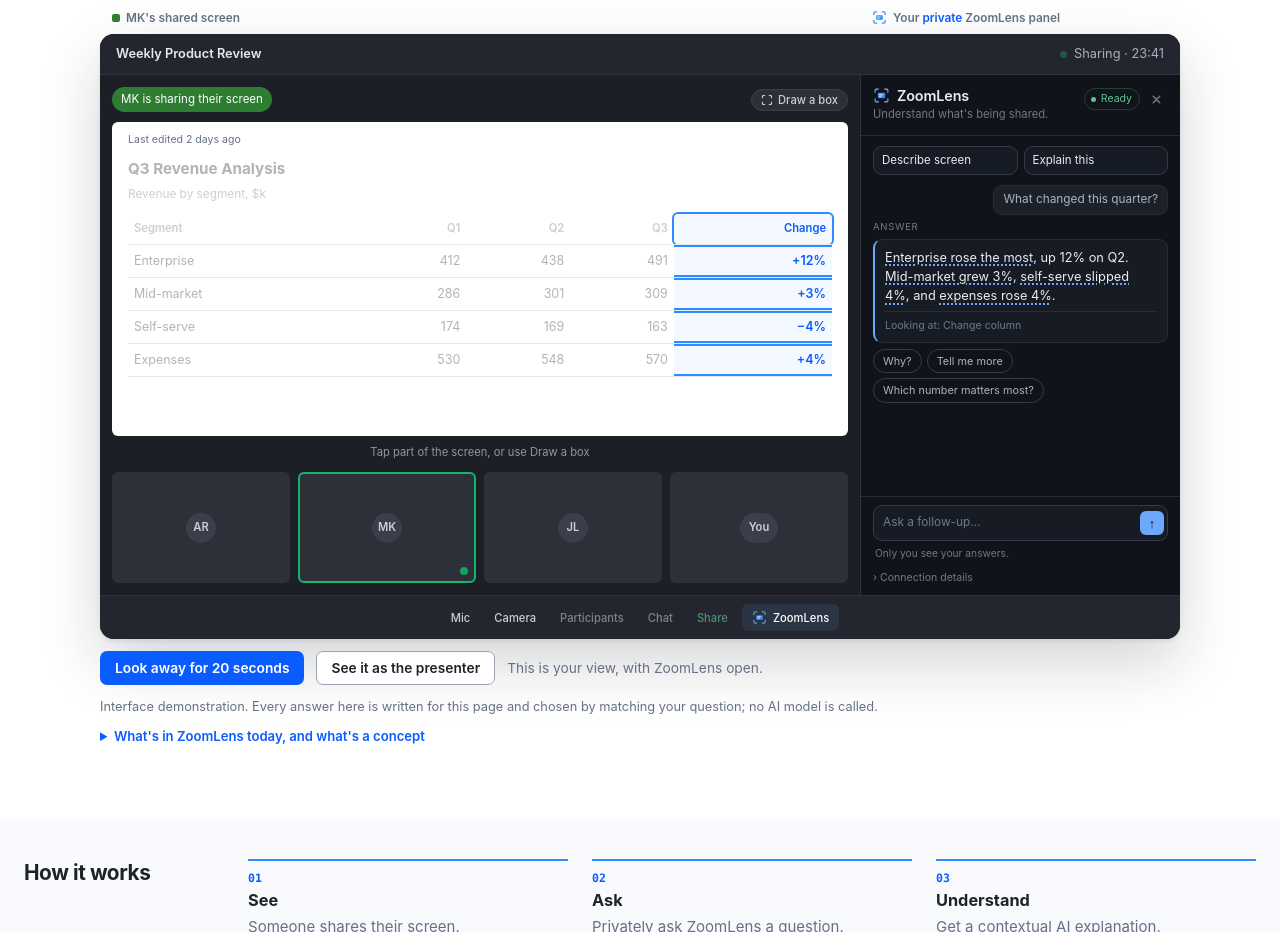
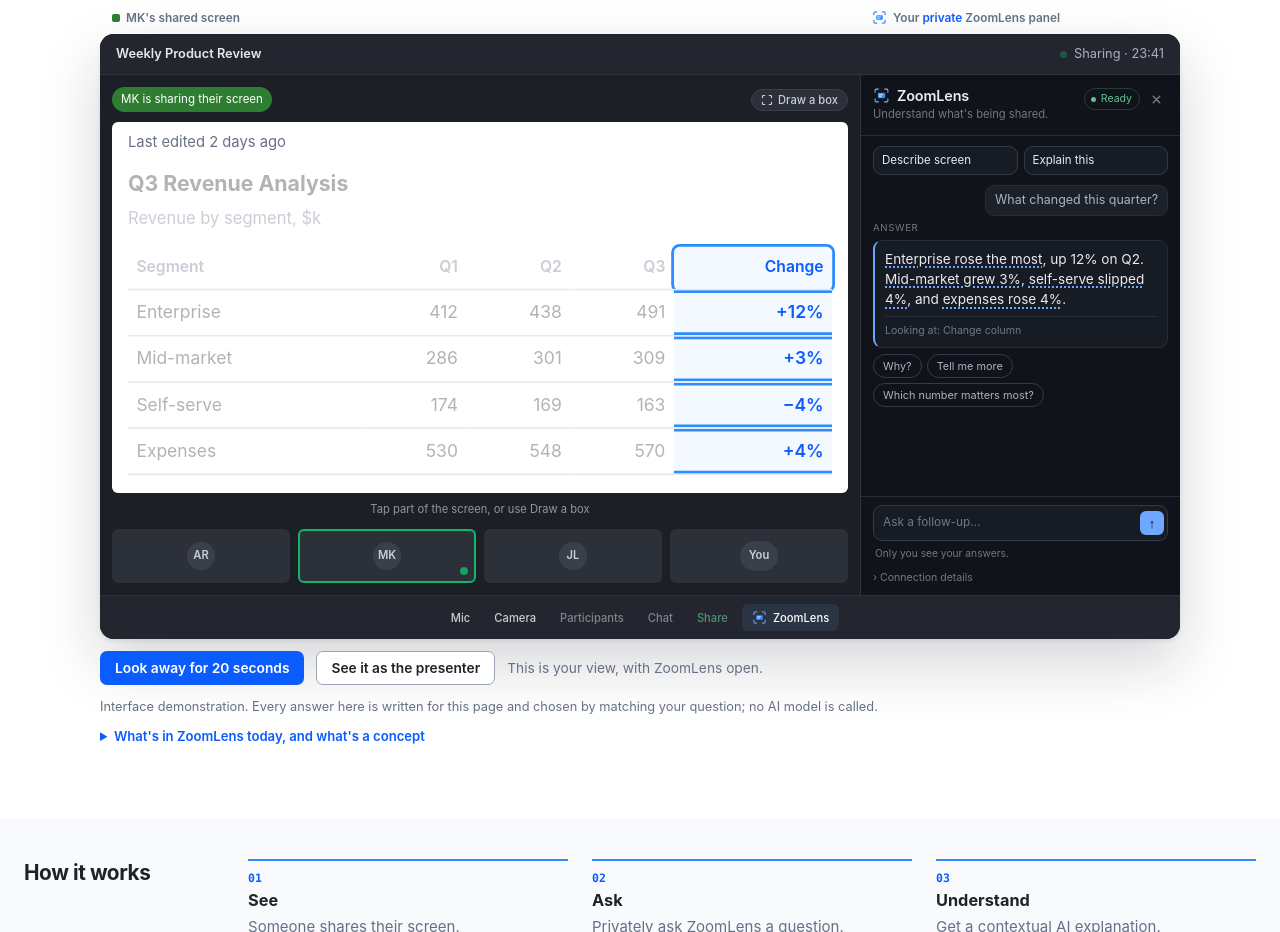
Before and after one commit to richithareddyy/ZoomLens, a website: page site/index.html in a window 1280 px wide. Shown: the part 908-1840 px from the top of the page. Drawn offline with Linux system fonts and the light colour scheme.

Commit message:
Let the shared screen fill the demo meeting
The shared content scales up to the space it has, as a real screen share
would, and never shrinks below normal size. Participant tiles become a
slim strip, and answers read a little larger on wide screens.

```diff
--- a/site/app.js
+++ b/site/app.js
@@ -589,10 +589,35 @@
 
 function renderScreen() {
   screenEl.classList.remove("focusing", "pointing", "changed");
-  screenEl.innerHTML = statusBar() + view().html();   // authored here, never user input
+  // authored here, never user input
+  screenEl.innerHTML = `<div class="screen-inner">${statusBar()}${view().html()}</div>`;
   markNew();
+  fitScreen();
   if (state.scene === "slides") placeCursor();
   setHint(null);
+}
+
+// A shared screen fills the space it is given, as it would in Zoom: the
+// content is scaled up as far as it fits, and never below its normal size.
+function fitScreen() {
+  const inner = screenEl.querySelector(".screen-inner");
+  if (!inner) return;
+  const cs = getComputedStyle(screenEl);
+  const w = screenEl.clientWidth - parseFloat(cs.paddingLeft) - parseFloat(cs.paddingRight);
+  const h = screenEl.clientHeight - parseFloat(cs.paddingTop) - parseFloat(cs.paddingBottom);
+  let scale = 1;
+  for (let s = Math.min(1.4, w / 360); s > 1; s -= 0.05) {
+    screenEl.style.setProperty("--s", s.toFixed(2));
+    if (inner.offsetHeight * s <= h) { scale = s; break; }
+  }
+  screenEl.style.setProperty("--s", scale.toFixed(2));
+}
+if ("ResizeObserver" in window) {
+  let fitFrame = 0;
+  new ResizeObserver(() => {
+    cancelAnimationFrame(fitFrame);
+    fitFrame = requestAnimationFrame(fitScreen);
+  }).observe(screenEl);
 }
 
 function statusBar() {
--- a/site/styles.css
+++ b/site/styles.css
@@ -503,7 +503,7 @@
   transition: left .9s cubic-bezier(.3,.7,.2,1), top .9s cubic-bezier(.3,.7,.2,1);
 }
 .presenter-cursor span { font: 600 0.58rem var(--font); color: #fff; background: #2E7D32; padding: 1px 5px; border-radius: 4px; margin-top: 10px; }
-.screen.changed > :not(.presenter-cursor):not(.focus-box) { animation: slidein .45s ease-out; }
+.screen.changed .screen-inner > * { animation: slidein .45s ease-out; }
 @keyframes slidein { from { opacity: 0; transform: translateX(10px) } to { opacity: 1; transform: none } }
 .zl-pill[data-kind="info"] { color: var(--zl-accent); border-color: #2b4064; }
 .zl-pill[data-kind="info"] .dot { background: var(--zl-accent); animation: breathe 1s ease-in-out 3; }
@@ -928,6 +928,17 @@
   .hb-focus, .hb-frame { display: none; }
 }
 
+/* Demo polish: the shared screen fills its space, the people shrink to a strip */
+.screen-inner { width: calc(100% / var(--s, 1)); transform: scale(var(--s, 1)); transform-origin: 0 0; }
+@media (min-width: 761px) {
+  .m-stage .tiles .tile { aspect-ratio: auto; height: 54px; }
+  .m-stage .tiles .tile:not(.you) span { width: 28px; height: 28px; }
+}
+@media (min-width: 1200px) {
+  .zl-body { font-size: 0.85rem; }
+  .zl-asked { font-size: 0.78rem; }
+}
+
 @media (prefers-reduced-motion: reduce) {
   html { scroll-behavior: auto; }
   *, *::before, *::after { animation: none !important; transition: none !important; }
```
